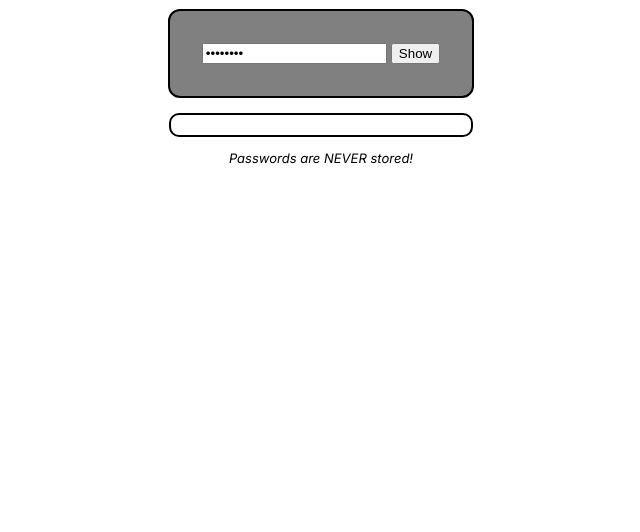
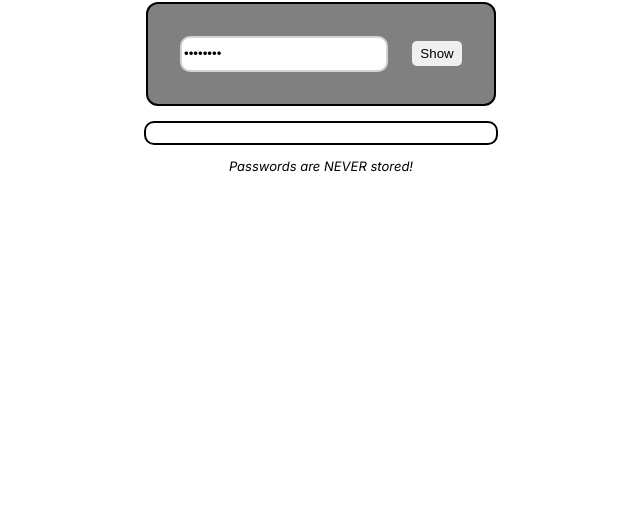
Before and after one commit to von-solano/password-strength-checker, a plain HTML site: page index.html in a window 1280 px wide. Shown: the part 268-800 px from the top of the page, without its empty margins (319-959 px from the left). Drawn offline with Linux system fonts and the light colour scheme.

Commit message:
style: minor changes to password input and password visibility button

```diff
--- a/style.css
+++ b/style.css
@@ -15,10 +15,27 @@
     border-radius: 12px;        /* for soft input box corner */
 }
 
+/* style password input box */
+#password {
+    width: 200px;
+    height: 30px;
+    border: 2px solid lightgray;
+    border-radius: 10px;
+}
+
+/* style password visibility button */
+#toggle_visibility {
+    width: 50px;
+    height: 25px;
+    border: none;
+    border-radius: 5px;
+    margin-left: 20px;
+}
+
 #meter_container {
     margin-top: 15px;
     background-color: white;
-    width: 300px;
+    width: 350px;
     height: 20px;
     border: 2px solid black;
     border-radius: 10px;
@@ -26,7 +43,6 @@
 }
 
 #strength_meter {
-    width: 0%;
     height: 100%;
     transition: width 2s ease;   /* transition speed for strength bar */
 }
```
